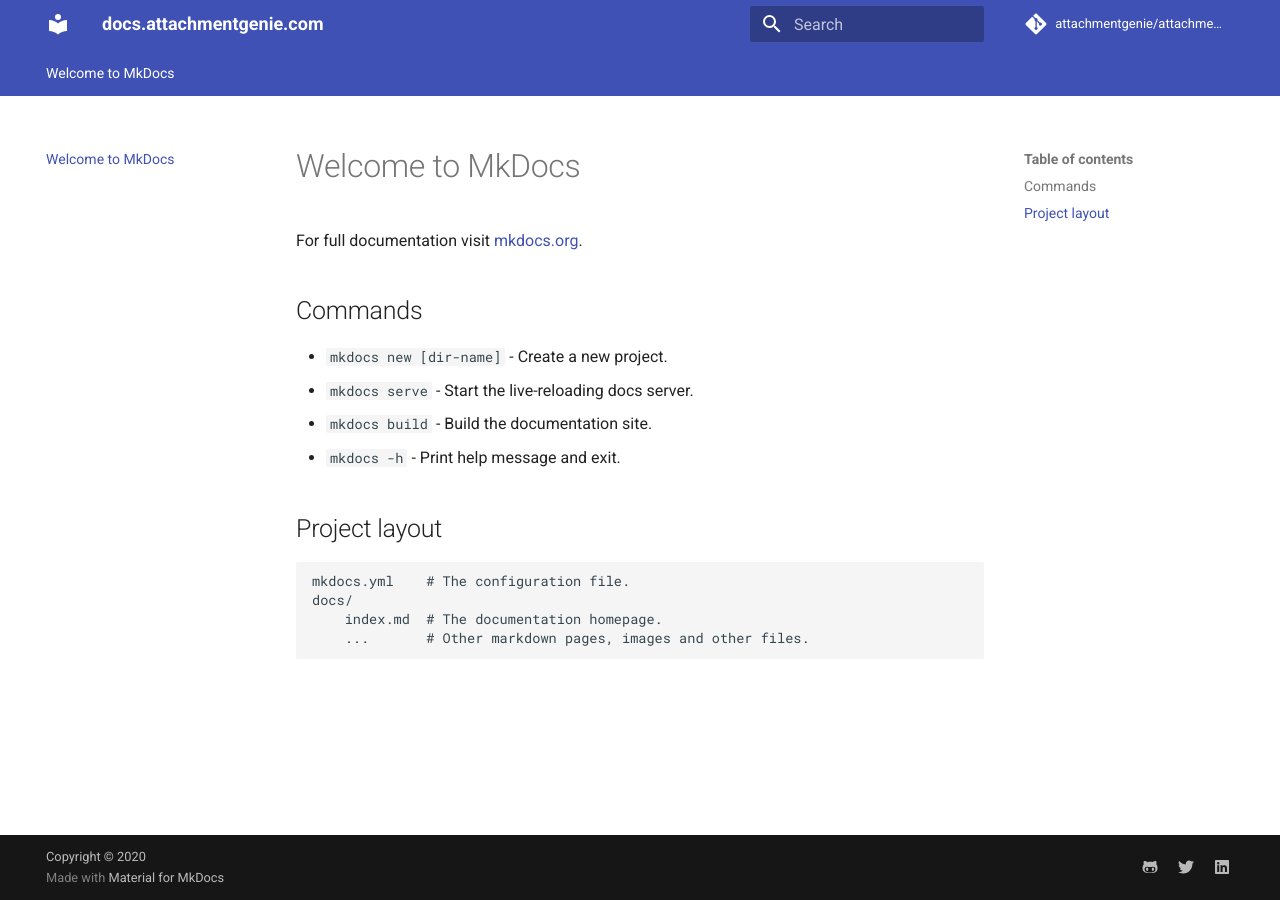
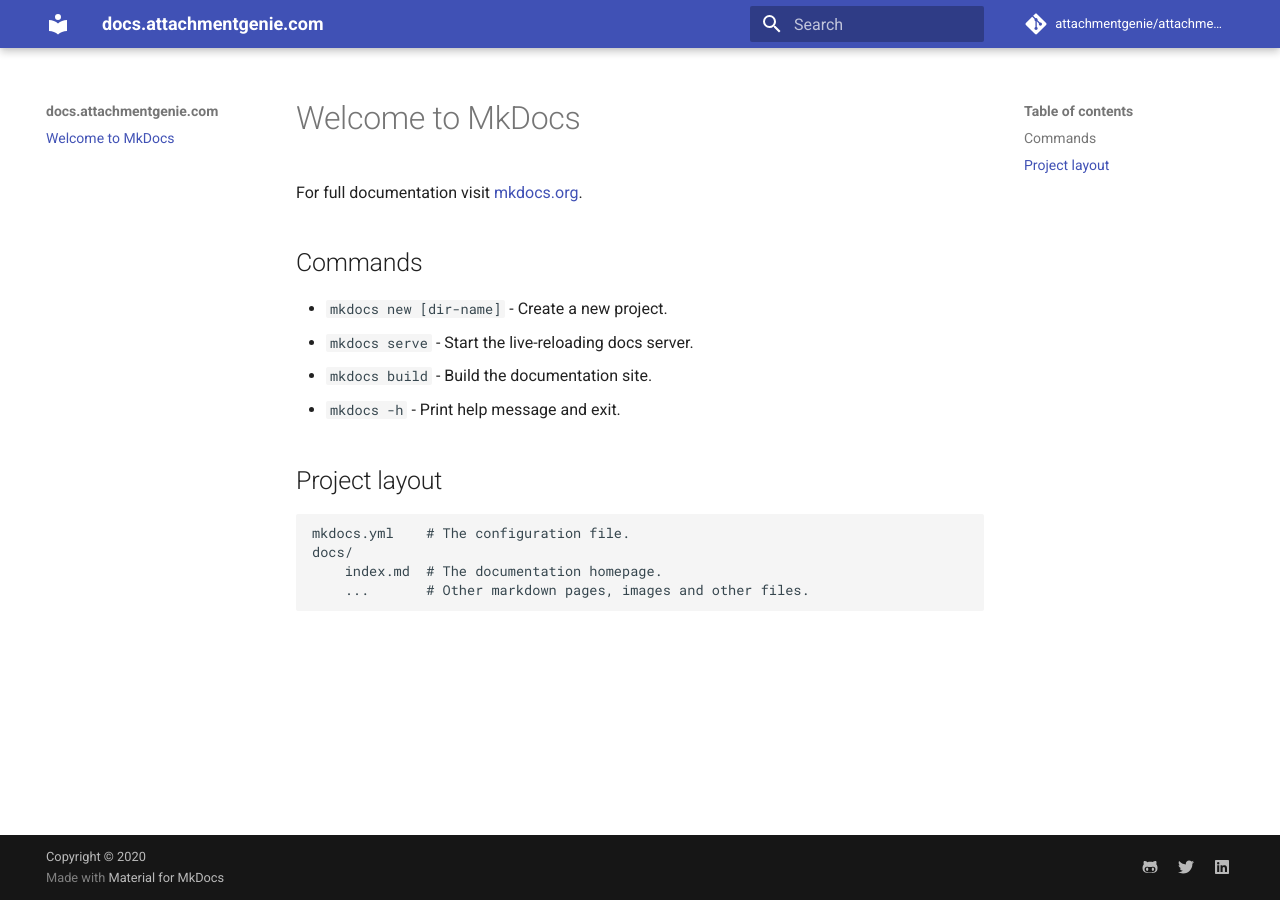
Before and after one commit to attachmentgenie/attachmentgenie.github.io, an MkDocs documentation site: the page built from docs/index.md, in a window 1280 px wide. Built offline with MkDocs 1.6.1 and Material for MkDocs 9.7.7, drawn with Linux system fonts in a browser that asks for light colours; comment, search, counter and statistics services are not loaded; part of the change alters nothing that is shown.

Commit message:
removing tabs to improve UX

```diff
--- a/mkdocs.yml
+++ b/mkdocs.yml
@@ -9,7 +9,6 @@ site_url: https://docs.attachmentgenie.com
 theme:
   features:
     - instant
-    - tabs
   language: en
   name: material
 
```
